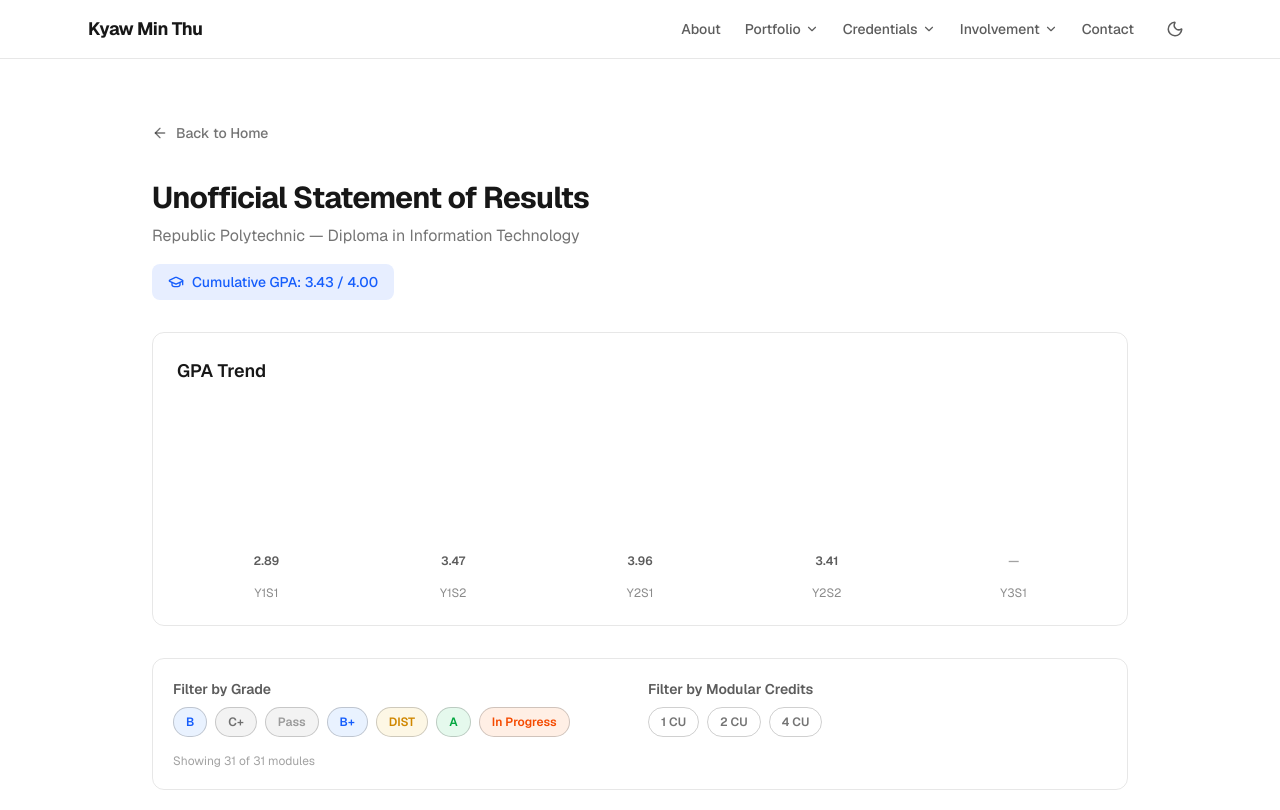
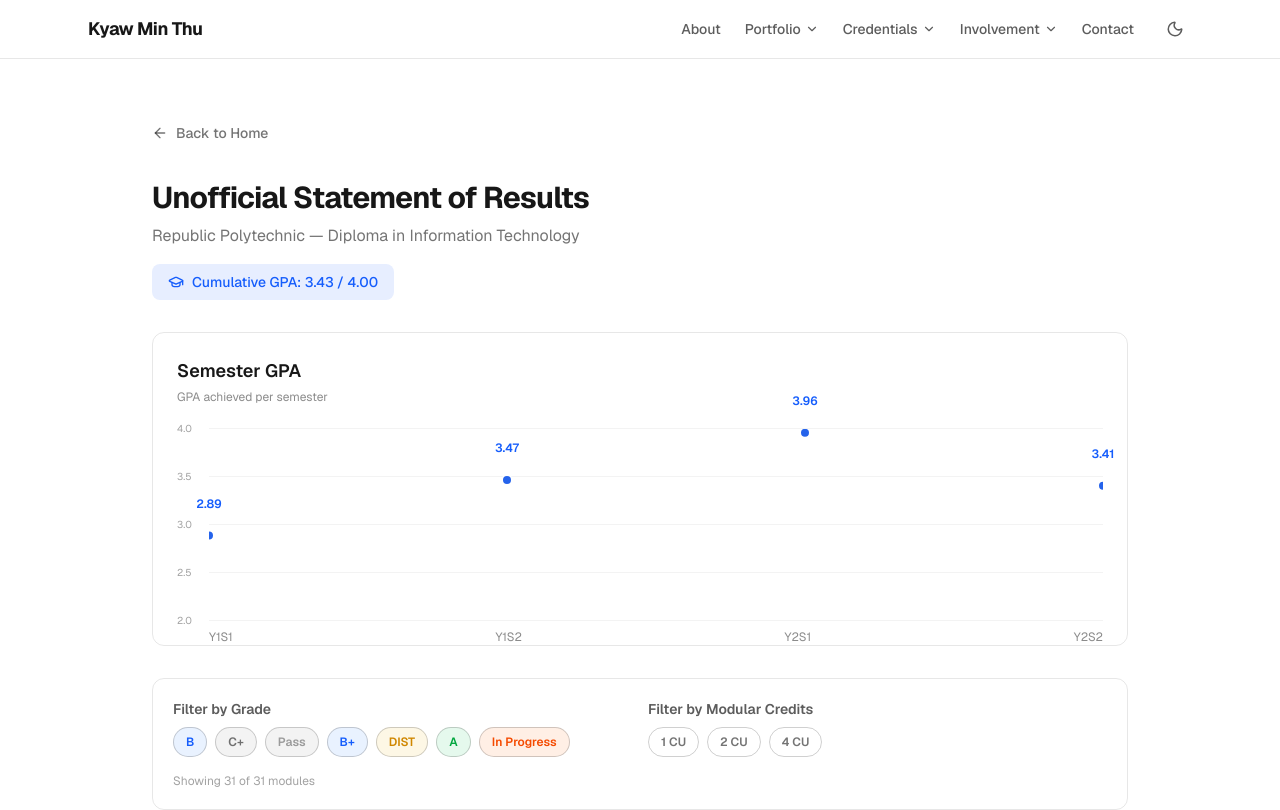
Before and after one commit to MinThu63/Portfolio, a Next.js app: page /Portfolio/academics in a window 1280 px wide. Shown: the top 810 px of the page. Built offline with nearby package versions, Linux system fonts and the light colour scheme.

Commit message:
feat: replace bar chart with line trend chart for semester GPA

```diff
--- a/src/app/academics/page.tsx
+++ b/src/app/academics/page.tsx
@@ -82,32 +82,83 @@ export default function AcademicsPage() {
 
       {/* GPA Trend Chart */}
       <div className="mt-8 rounded-xl border border-foreground/10 p-6">
-        <h2 className="text-lg font-semibold">GPA Trend</h2>
-        <div className="mt-6 flex items-end justify-between gap-2 h-48">
-          {[
-            { sem: "Y1S1", gpa: 2.89 },
-            { sem: "Y1S2", gpa: 3.47 },
-            { sem: "Y2S1", gpa: 3.96 },
-            { sem: "Y2S2", gpa: 3.41 },
-          ].map((item) => {
-            const height = ((item.gpa - 2.0) / 2.0) * 100;
-            return (
-              <div key={item.sem} className="flex flex-1 flex-col items-center gap-2">
-                <span className="text-xs font-semibold text-foreground/70">
-                  {item.gpa.toFixed(2)}
-                </span>
-                <div
-                  className="w-full max-w-12 rounded-t-md bg-blue-600 transition-all"
-                  style={{ height: `${height}%` }}
-                />
-                <span className="text-xs text-foreground/50">{item.sem}</span>
-              </div>
-            );
-          })}
-          <div className="flex flex-1 flex-col items-center gap-2">
-            <span className="text-xs font-semibold text-foreground/40">—</span>
-            <div className="w-full max-w-12 rounded-t-md bg-foreground/10 h-0" />
-            <span className="text-xs text-foreground/50">Y3S1</span>
+        <h2 className="text-lg font-semibold">Semester GPA</h2>
+        <p className="mt-1 text-xs text-foreground/50">GPA achieved per semester</p>
+        <div className="mt-6 relative h-48">
+          {/* Horizontal grid lines */}
+          {[2.0, 2.5, 3.0, 3.5, 4.0].map((val) => (
+            <div
+              key={val}
+              className="absolute left-8 right-0 border-t border-foreground/5"
+              style={{ bottom: `${((val - 2.0) / 2.0) * 100}%` }}
+            >
+              <span className="absolute -left-8 -top-2 text-[10px] text-foreground/40">
+                {val.toFixed(1)}
+              </span>
+            </div>
+          ))}
+          {/* Data points and line */}
+          <svg className="absolute inset-0 left-8 w-[calc(100%-2rem)] h-full" preserveAspectRatio="none">
+            {(() => {
+              const data = [2.89, 3.47, 3.96, 3.41];
+              const points = data.map((gpa, i) => ({
+                x: (i / (data.length - 1)) * 100,
+                y: 100 - ((gpa - 2.0) / 2.0) * 100,
+              }));
+              const pathD = points
+                .map((p, i) => `${i === 0 ? "M" : "L"} ${p.x}% ${p.y}%`)
+                .join(" ");
+              return (
+                <>
+                  <path
+                    d={pathD}
+                    fill="none"
+                    stroke="rgb(37, 99, 235)"
+                    strokeWidth="2.5"
+                    strokeLinecap="round"
+                    strokeLinejoin="round"
+                    vectorEffect="non-scaling-stroke"
+                  />
+                  {points.map((p, i) => (
+                    <circle
+                      key={i}
+                      cx={`${p.x}%`}
+                      cy={`${p.y}%`}
+                      r="5"
+                      fill="rgb(37, 99, 235)"
+                      stroke="white"
+                      strokeWidth="2"
+                    />
+                  ))}
+                </>
+              );
+            })()}
+          </svg>
+          {/* Labels */}
+          <div className="absolute bottom-0 left-8 right-0 translate-y-6 flex justify-between">
+            {["Y1S1", "Y1S2", "Y2S1", "Y2S2"].map((sem, i) => (
+              <span key={sem} className="text-xs text-foreground/50">{sem}</span>
+            ))}
+          </div>
+          {/* GPA values above points */}
+          <div className="absolute left-8 right-0 top-0 h-full pointer-events-none">
+            {[
+              { gpa: 2.89, i: 0 },
+              { gpa: 3.47, i: 1 },
+              { gpa: 3.96, i: 2 },
+              { gpa: 3.41, i: 3 },
+            ].map(({ gpa, i }) => (
+              <span
+                key={i}
+                className="absolute text-xs font-semibold text-blue-600 -translate-x-1/2 -translate-y-6"
+                style={{
+                  left: `${(i / 3) * 100}%`,
+                  bottom: `${((gpa - 2.0) / 2.0) * 100}%`,
+                }}
+              >
+                {gpa.toFixed(2)}
+              </span>
+            ))}
           </div>
         </div>
       </div>
```
